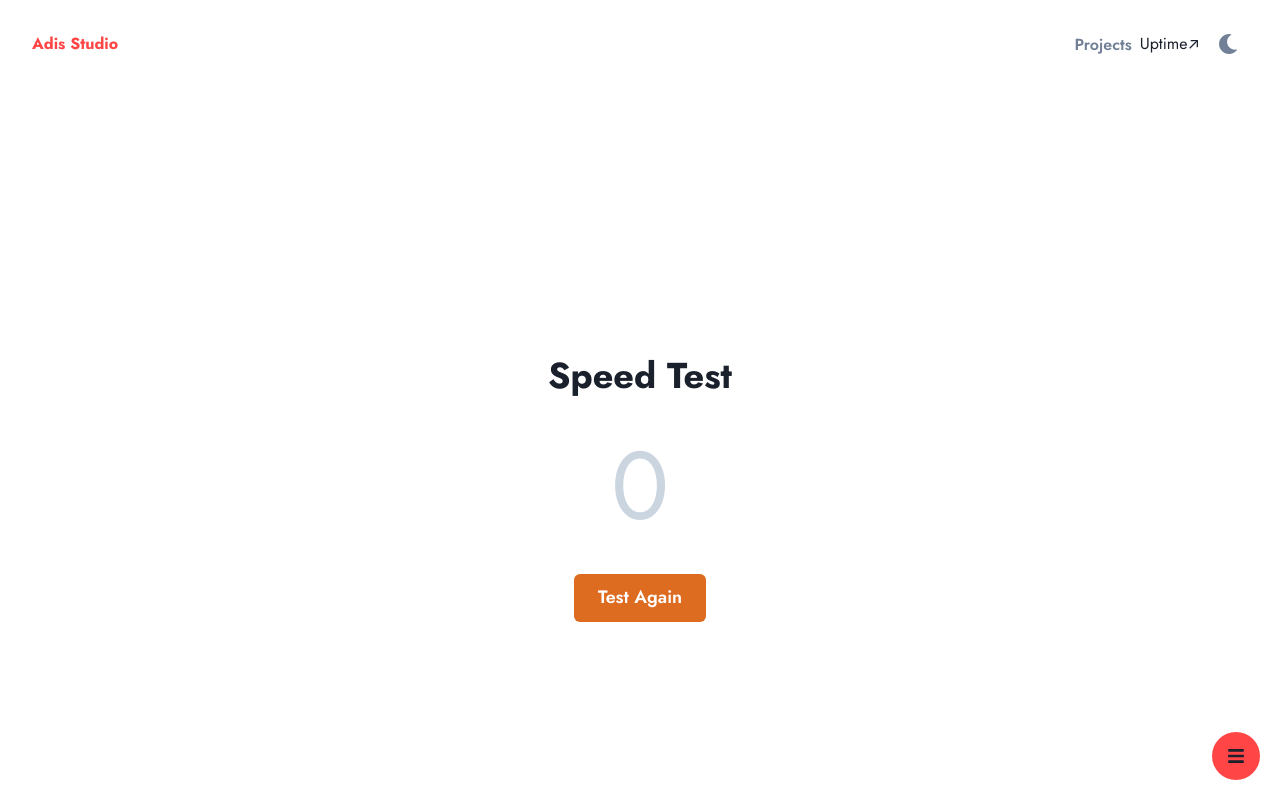
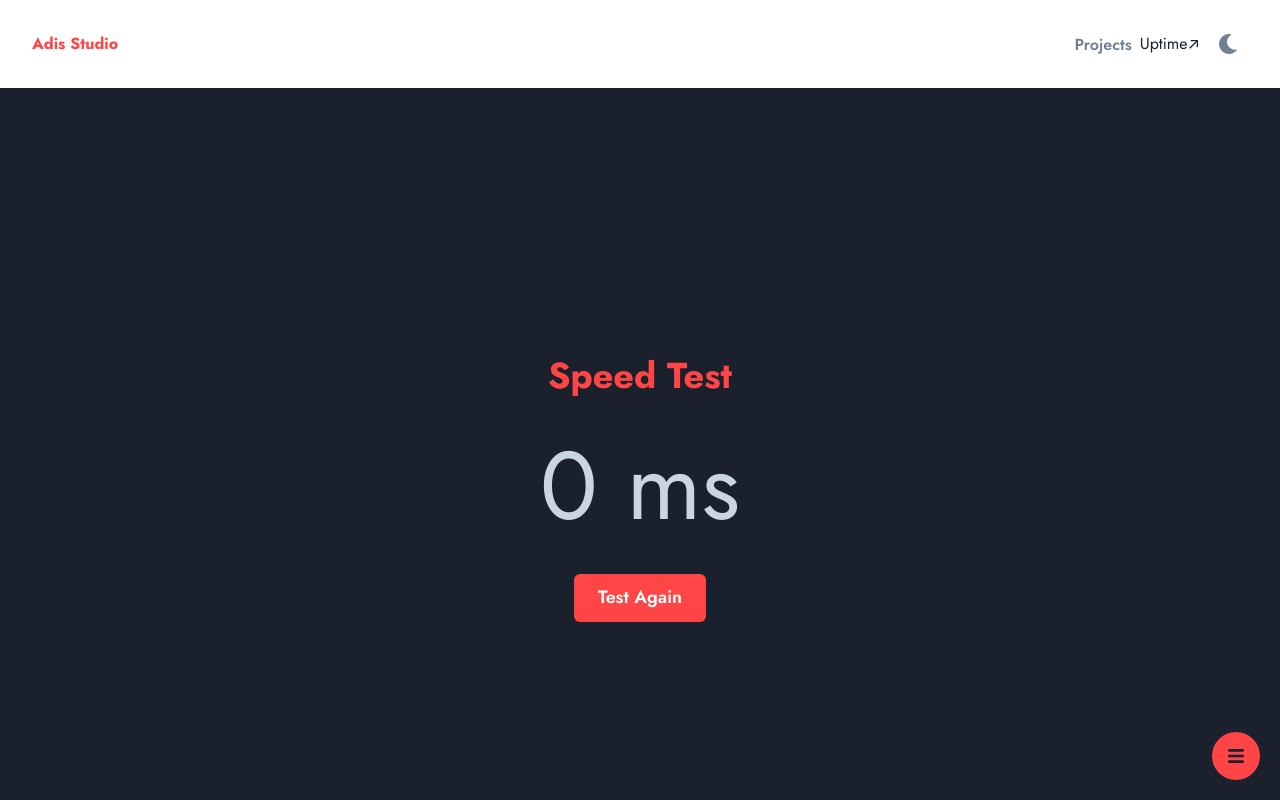
Before and after one commit to adityaREDFLAG/Adis-Site, a Next.js app: page /speed in a window 1280 px wide. Shown: the top 800 px of the page. Built offline with nearby package versions, Linux system fonts and the light colour scheme.

Commit message:
Update speed.tsx

```diff
--- a/src/pages/speed.tsx
+++ b/src/pages/speed.tsx
@@ -21,11 +21,8 @@ const SpeedTest = () => {
       const data = await response.json();
       const endTime = Date.now();
 
-      const duration = (endTime - startTime) / 1000; // Time in seconds
-      const dataSize = JSON.stringify(data).length / (1024 * 1024); // Size in MB
-
-      const speed = dataSize / duration; // Speed in MBps
-      setSpeed(speed);
+      const duration = endTime - startTime; // Time in milliseconds
+      setSpeed(duration);
     } catch (err) {
       setError('Failed to measure speed. Please try again.');
     }
@@ -34,20 +31,22 @@ const SpeedTest = () => {
   };
 
   return (
-    <Center minH="100vh" flexDirection="column" p={8} bg="white">
-      <Heading mb={4}>Speed Test</Heading>
+    <Center minH="100vh" flexDirection="column" p={8} bg="#1a202c">
+      <Heading mb={4} color="#FF4545">Speed Test</Heading>
       <VStack spacing={4}>
         <Text fontSize="8xl" color="gray.300">
-          {speed !== null ? speed.toFixed(2) : 0}
+          {speed !== null ? `${speed} ms` : '0 ms'}
         </Text>
         {error && <Text color="red.500">{error}</Text>}
         <Button
           onClick={testSpeed}
           isDisabled={testing}
-          colorScheme="orange"
+          bg="#FF4545"
+          color="white"
           size="lg"
+          _hover={{ bg: "#FF4545" }}
         >
-          {testing ? <Spinner size="lg" /> : 'Test Again'}
+          {testing ? <Spinner size="lg" color="white" /> : 'Test Again'}
         </Button>
       </VStack>
     </Center>
```
